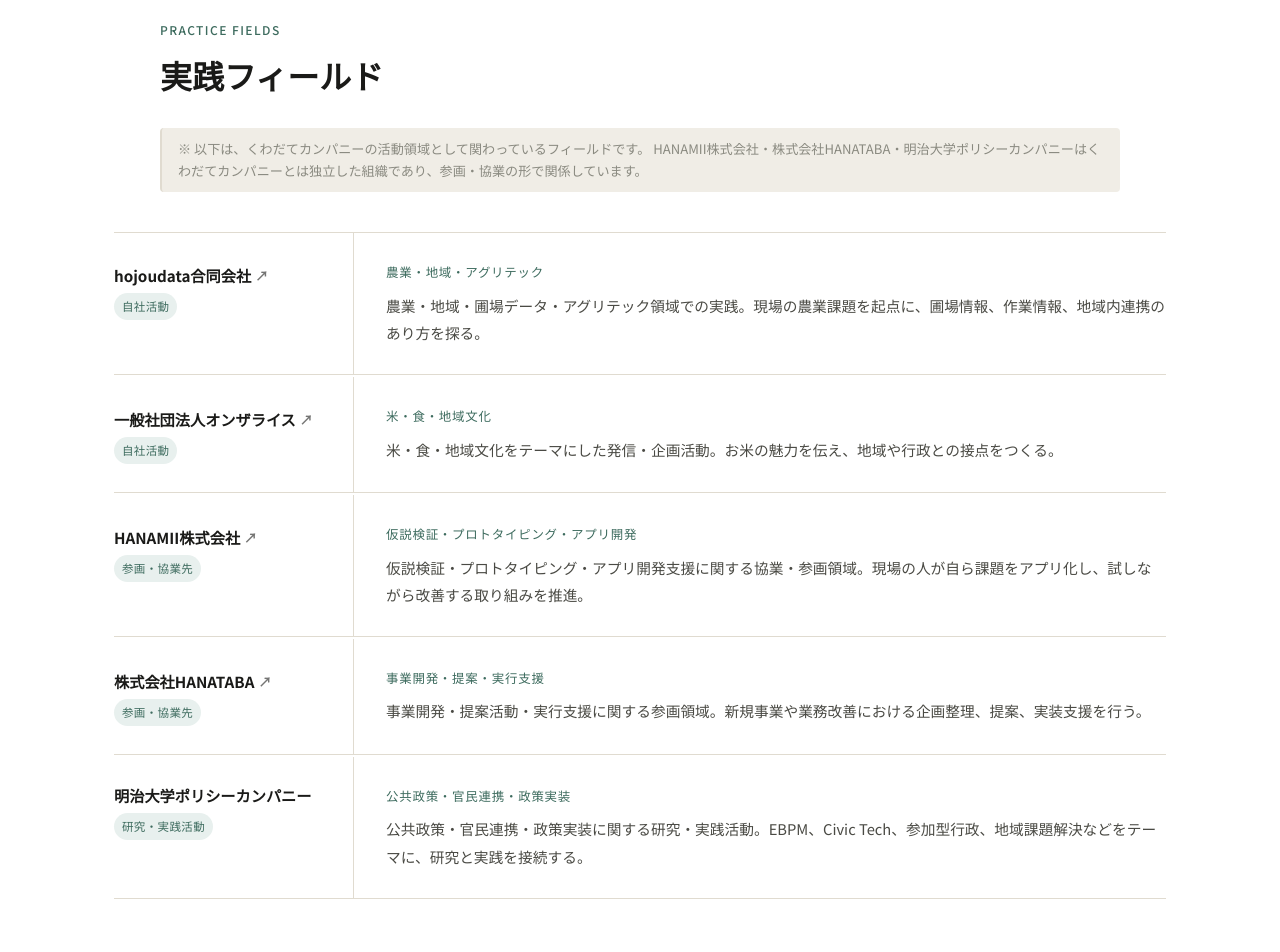
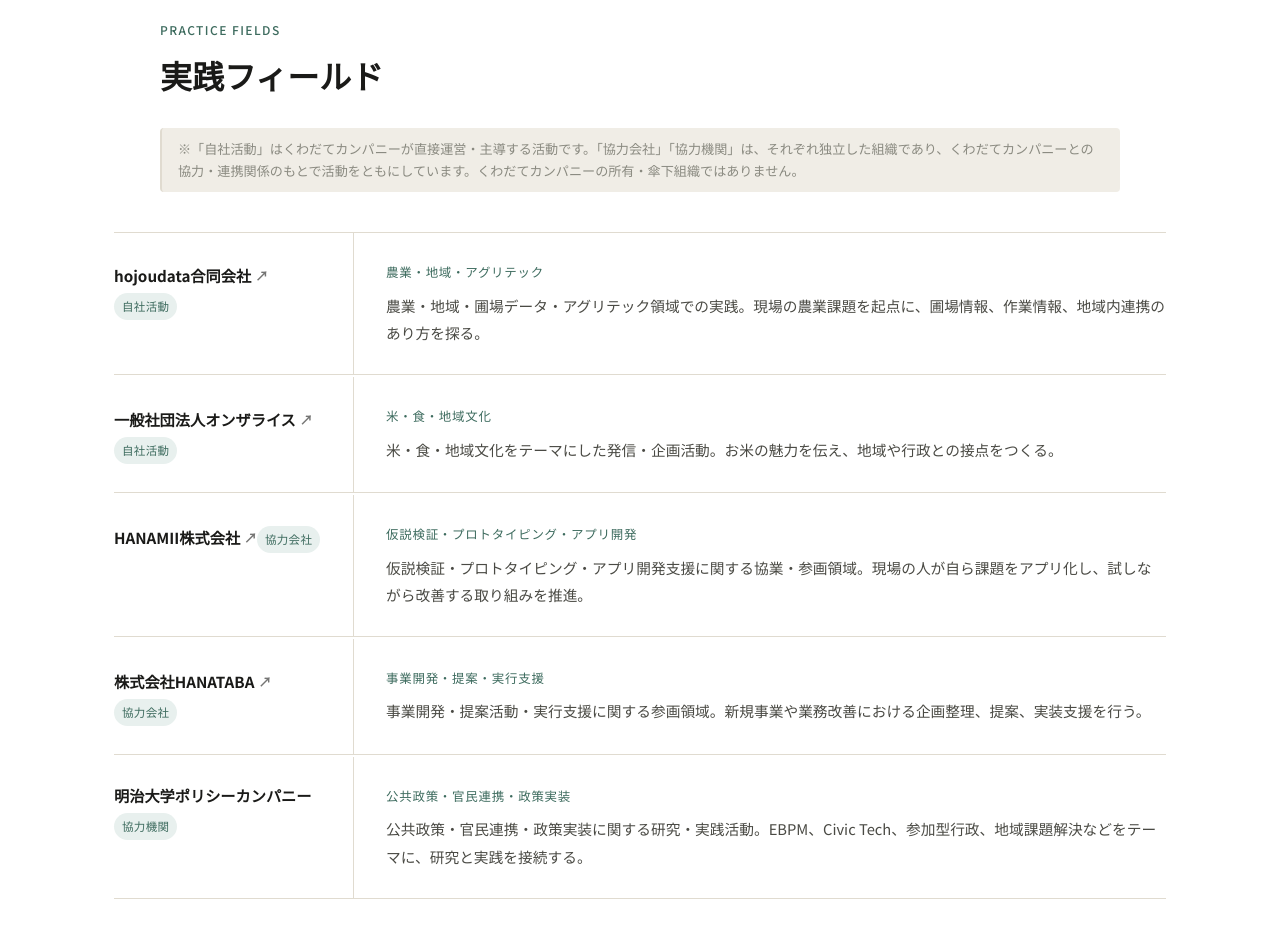
Before and after one commit to chmst-dev/kuwadate-company-site, a React (Vite) app: page / in a window 1280 px wide. Shown: the part 2320-3272 px from the top of the page. Built offline with nearby package versions, Linux system fonts and the light colour scheme.

Commit message:
fix: 協力会社・協力機関タグに変更、但し書きの文言を明確化

```diff
--- a/src/App.jsx
+++ b/src/App.jsx
@@ -168,7 +168,7 @@ const fields = [
     id: 'hanamii',
     orgName: 'HANAMII株式会社',
     url: 'https://hanamii.jp/',
-    tag: '参画・協業先',
+    tag: '協力会社',
     domain: '仮説検証・プロトタイピング・アプリ開発',
     description:
       '仮説検証・プロトタイピング・アプリ開発支援に関する協業・参画領域。現場の人が自ら課題をアプリ化し、試しながら改善する取り組みを推進。',
@@ -177,7 +177,7 @@ const fields = [
     id: 'hanataba',
     orgName: '株式会社HANATABA',
     url: 'https://hanataber.co.jp/',
-    tag: '参画・協業先',
+    tag: '協力会社',
     domain: '事業開発・提案・実行支援',
     description:
       '事業開発・提案活動・実行支援に関する参画領域。新規事業や業務改善における企画整理、提案、実装支援を行う。',
@@ -186,7 +186,7 @@ const fields = [
     id: 'policy-company',
     orgName: '明治大学ポリシーカンパニー',
     url: null,
-    tag: '研究・実践活動',
+    tag: '協力機関',
     domain: '公共政策・官民連携・政策実装',
     description:
       '公共政策・官民連携・政策実装に関する研究・実践活動。EBPM、Civic Tech、参加型行政、地域課題解決などをテーマに、研究と実践を接続する。',
@@ -203,8 +203,7 @@ function FieldsSection() {
           <p className="section__eyebrow fade-in">Practice Fields</p>
           <h2 className="section__title fade-in fade-in-delay-1">実践フィールド</h2>
           <p className="fields__note fade-in fade-in-delay-2">
-            ※ 以下は、くわだてカンパニーの活動領域として関わっているフィールドです。
-            HANAMII株式会社・株式会社HANATABA・明治大学ポリシーカンパニーはくわだてカンパニーとは独立した組織であり、参画・協業の形で関係しています。
+            ※「自社活動」はくわだてカンパニーが直接運営・主導する活動です。「協力会社」「協力機関」は、それぞれ独立した組織であり、くわだてカンパニーとの協力・連携関係のもとで活動をともにしています。くわだてカンパニーの所有・傘下組織ではありません。
           </p>
         </div>
         <div className="fields-list fade-in fade-in-delay-3">
```
